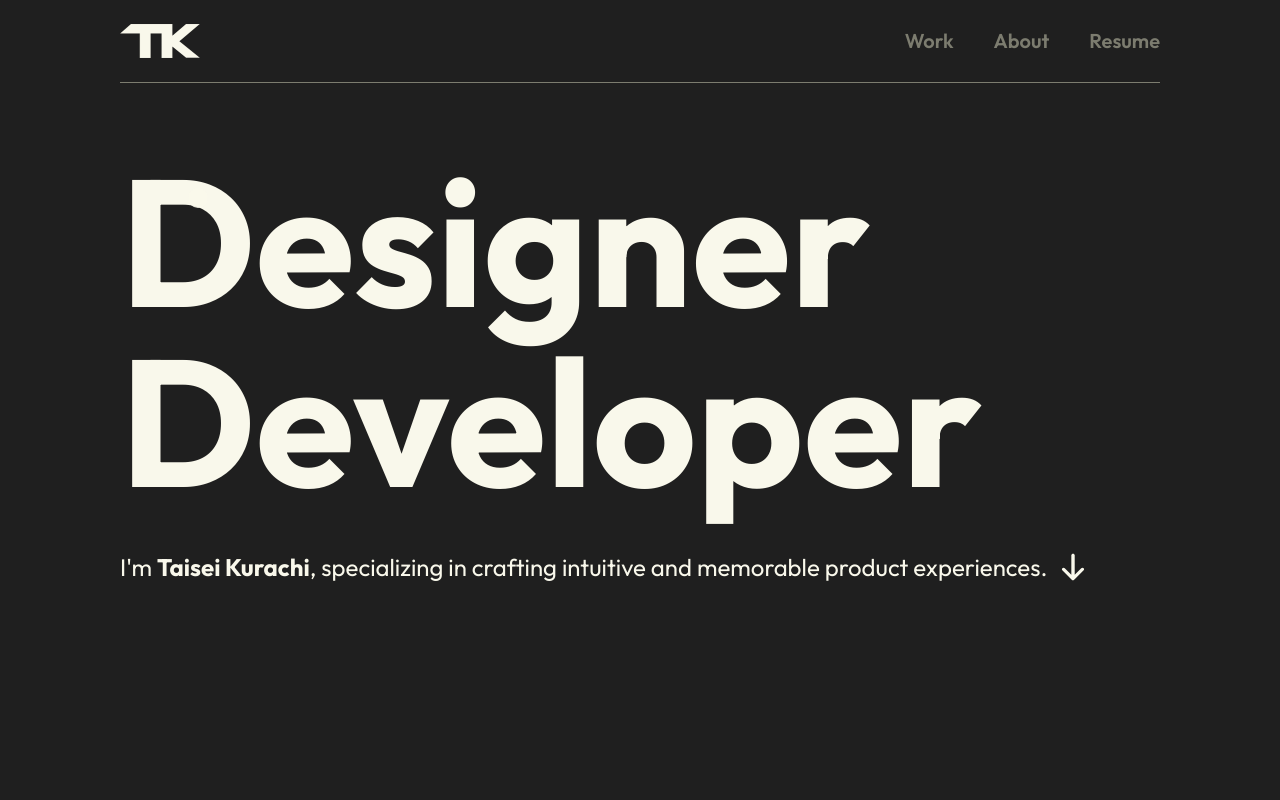
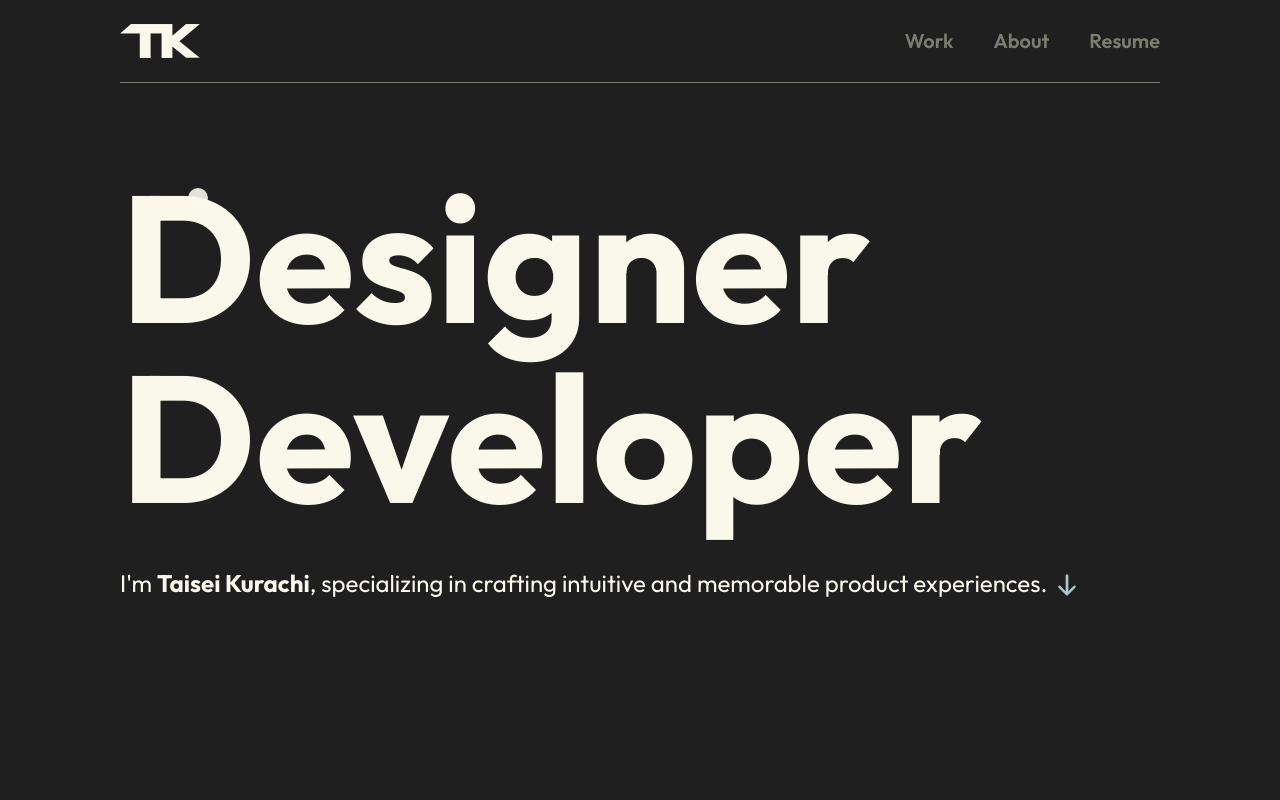
Before and after one commit to taikurachi/portfolio2, a Next.js app: page / in a window 1280 px wide. Shown: the top 800 px of the page. Built offline with nearby package versions, Linux system fonts and the light colour scheme.

Commit message:
updated resume + changed arrow display on hero

```diff
--- a/app/components/hero/Hero.js
+++ b/app/components/hero/Hero.js
@@ -104,8 +104,8 @@ export default function Hero() {
         >
           Developer
         </motion.h1>
-        <div className="flex items-center gap-4">
-          <motion.p
+        <div>
+          <motion.div
             initial={{ scale: 0 }}
             animate={{ scale: 1 }}
             transition={{
@@ -116,15 +116,17 @@ export default function Hero() {
               ease: "linear",
               delay: 1.8,
             }}
-            className="text-xl md:text-2xl mt-10"
+            className="inline-block mt-10"
           >
+            <p className="inline text-xl md:text-2xl">
               I&apos;m <span className="font-bold">Taisei Kurachi</span>,
               specializing in crafting intuitive and memorable product
               experiences.
-          </motion.p>
+            </p>
             <motion.div
+              className="inline-block ml-2 sm:ml-3"
               initial={{ scale: 0 }}
-            animate={{ scale: 1, rotate: 360 }}
+              animate={{ scale: 1, rotate: 360, translateY: 1 }}
               transition={{
                 duration: 1,
                 type: "spring",
@@ -133,15 +135,19 @@ export default function Hero() {
                 ease: "linear",
                 delay: 2.4,
               }}
-            className="mt-2"
             >
               <Image
-              src="/arrow-beige.svg"
+                style={{
+                  filter:
+                    "brightness(0) saturate(100%) invert(81%) sepia(33%) saturate(134%) hue-rotate(150deg) brightness(90%) contrast(92%)",
+                }}
+                src="/arrow-black.svg"
                 className="-rotate-[135deg]"
-              width={20}
-              height={20}
+                width={16}
+                height={16}
                 alt="arrow image"
               />
+            </motion.div>
           </motion.div>
         </div>
       </div>
--- a/app/resume/page.js
+++ b/app/resume/page.js
@@ -50,7 +50,7 @@ export default function ResumePage() {
             alt="nyu icon"
             width={50}
             height={50}
-            className="mb-4"
+            className="mb-4 rounded-md"
           />
           <div className="flex justify-between gap-4">
             <HeadingSM className="mb-0">New York University</HeadingSM>
@@ -83,19 +83,19 @@ export default function ResumePage() {
           <HeadingMD>Experience</HeadingMD>
           <div className="flex flex-col gap-8">
             <JobCard
+              title="Product Intern"
+              imgClassName="w-full rounded-lg"
+              date="Feb. 2025 - Present"
+              name="Dynamo AI"
+              href="https://www.linkedin.com/company/dynamofl/posts/?feedView=all"
+              src="/resume/dynamo.jpeg"
+            />
+            <JobCard
               title="Front-End Engineer + UX/UI Design Intern"
-              date="Dec. 2024 - Present"
+              date="Dec. 2024 - Feb. 2025"
               name="IntBot"
               href="https://www.linkedin.com/company/intbot/posts/?feedView=all"
               src="/resume/intbot.svg"
-            />
-            <JobCard
-              title="UX/UI Design Intern"
-              imgClassName="w-full rounded-lg"
-              date="Dec. 2024 - Jan. 2025"
-              name="Quilly"
-              href="https://www.linkedin.com/company/quilly/posts/?feedView=all"
-              src="/resume/quilly.jpeg"
             />
             <JobCard
               title="UX/UI Engineer Intern"
@@ -104,14 +104,6 @@ export default function ResumePage() {
               name="GMB Fitness"
               href="https://www.linkedin.com/company/gold-medal-bodies/posts/?feedView=all"
               src="/resume/gmb.png"
-            />
-            <JobCard
-              title="Web Designer & Developer Intern"
-              imgClassName="w-full rounded-lg"
-              date="May. 2023 - Aug. 2023"
-              name="Consulfi"
-              href="https://www.linkedin.com/company/consulfi/posts/?feedView=all"
-              src="/resume/consulfi.jpg"
             />
             <JobCard
               title="Graphic Designer"
```
Also changed, not shown: public/resume/dynamo.jpeg (added). Lines whose indentation alone changed are shown as unchanged.
